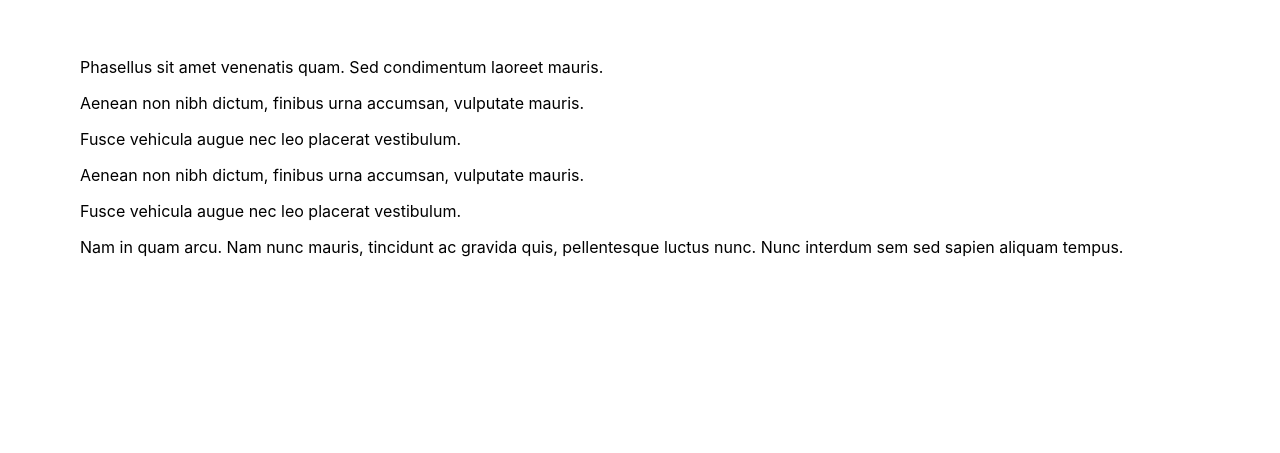
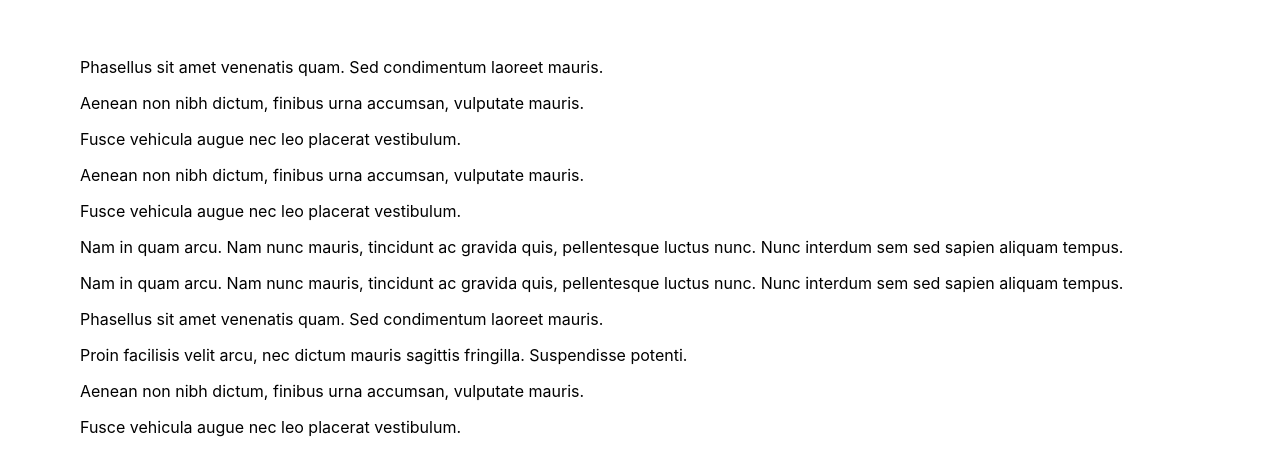
Before and after one commit to chrishow/scroll-scrub-video-component, a website: page demo.html in a window 1280 px wide. Shown: the part 1316-1769 px from the top of the page. Before the commit the page ends 1589 px from the top, so only its background shows below. Drawn offline with Linux system fonts and the light colour scheme; no server answers.

Commit message:
Update demo

```diff
--- a/demo.html
+++ b/demo.html
@@ -177,5 +177,25 @@
             Nam in quam arcu. Nam nunc mauris, tincidunt ac gravida quis, pellentesque luctus nunc. Nunc interdum sem sed sapien aliquam tempus.
           </p>
 
+          <p>
+            Nam in quam arcu. Nam nunc mauris, tincidunt ac gravida quis, pellentesque luctus nunc. Nunc interdum sem sed sapien aliquam tempus.
+          </p>
+
+          <p>
+            Phasellus sit amet venenatis quam. Sed condimentum laoreet mauris.
+          </p>
+
+          <p>
+            Proin facilisis velit arcu, nec dictum mauris sagittis fringilla. Suspendisse potenti.
+          </p>
+
+          <p>
+            Aenean non nibh dictum, finibus urna accumsan, vulputate mauris.
+          </p>
+
+          <p>
+            Fusce vehicula augue nec leo placerat vestibulum.
+          </p>
+
     </body>
 </html>
```
Also changed, not shown: test.html (+20 -0 lines). Lines whose indentation alone changed are shown as unchanged.
